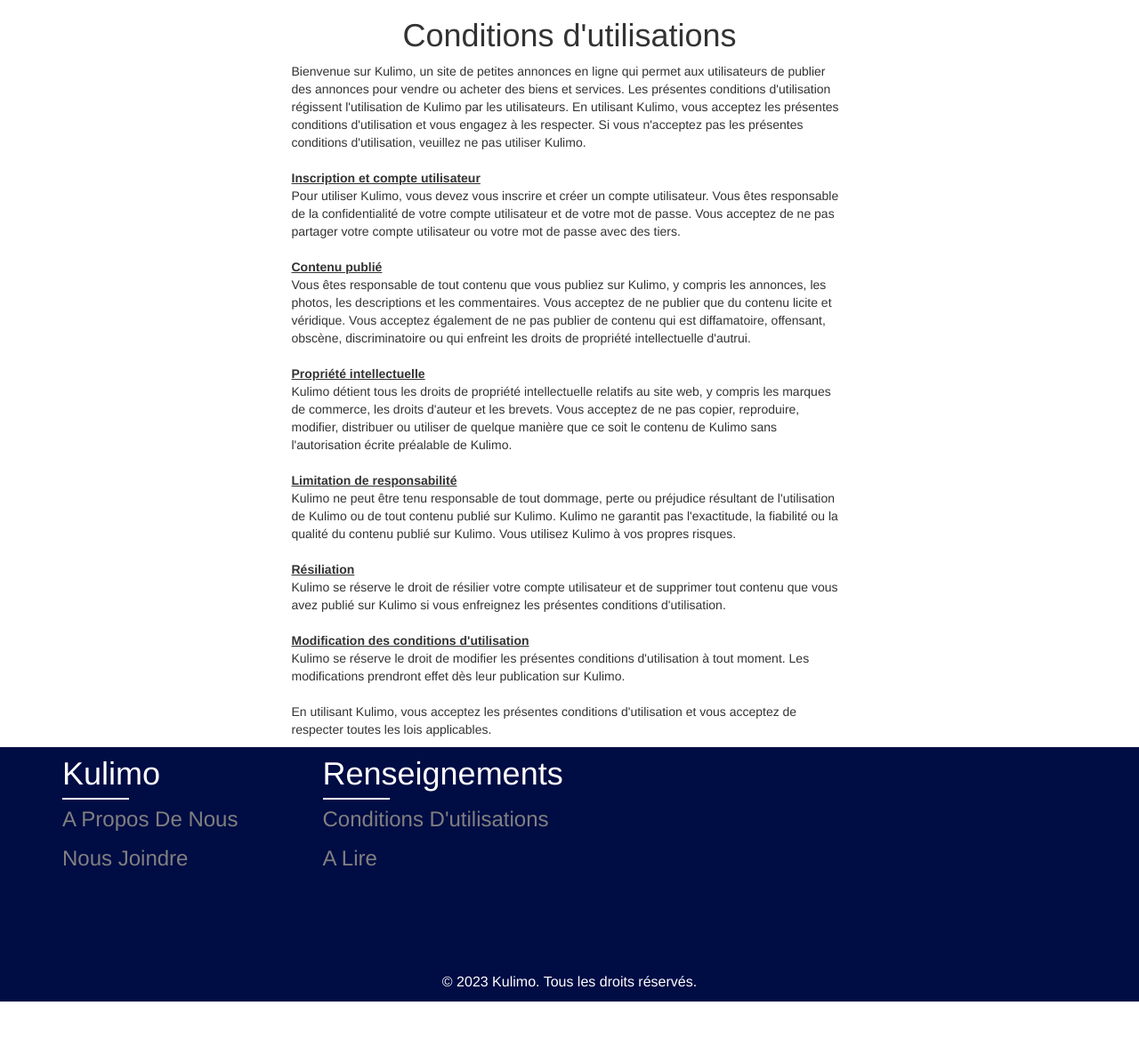
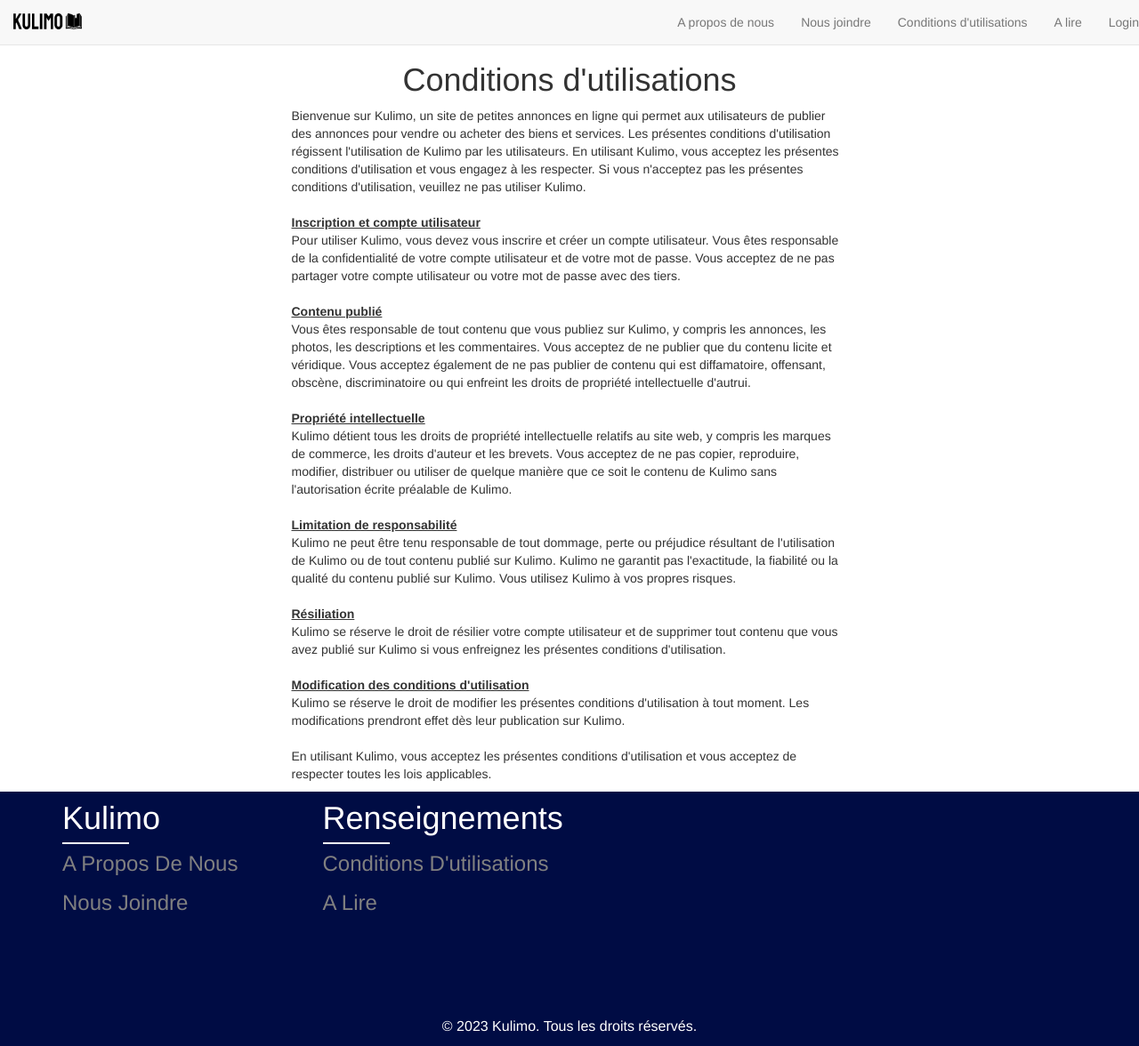
Before and after one commit to bmorin2913/Kulimo, a Django app: page /accueil/conditions-d-utilisation in a window 1280 px wide. Shown: the whole page at 89% size. Before the commit the page ends 1126 px from the top, so only its background shows below. Run offline with Django 4.2, Linux system fonts and the light colour scheme; some libraries are stand-ins or nearby versions.

Commit message:
navbar beau et partout

```diff
--- a/Kulimo/accueil/templates/conditions_utilisations.html
+++ b/Kulimo/accueil/templates/conditions_utilisations.html
@@ -12,10 +12,11 @@
   </head>
 
   <body>
+    {% include 'navbar.html' %}
     {% block content %}
 
      <header>
-       <h1>Conditions d'utilisations</h1>
+       <h1 style="padding-top: 50px;">Conditions d'utilisations</h1>
      </header>
 
      <div class="row">
--- a/Kulimo/accueil/templates/login.html
+++ b/Kulimo/accueil/templates/login.html
@@ -3,6 +3,8 @@
 {% load static %}
 {% block content %}
 {% load crispy_forms_tags %}
+
+
 <!--Login-->
 <div class="container py-5">
   <h1>Se connecter</h1>
--- a/Kulimo/accueil/templates/navbar.html
+++ b/Kulimo/accueil/templates/navbar.html
@@ -3,7 +3,7 @@
 <!DOCTYPE html>
 <html lang="en">
 <head>
-  <!-- Theme Made By www.w3schools.com - No Copyright -->
+  <link rel="stylesheet" href="{% static './css/style.css' %}">
   <style>
   </style>
 </head>
@@ -21,11 +21,10 @@
           </div>
           <div class="collapse navbar-collapse" id="myNavbar">
             <ul class="nav navbar-nav navbar-right">
-              <li><a href="#about">ABOUT</a></li>
-              <li><a href="#services">SERVICES</a></li>
-              <li><a href="#portfolio">PORTFOLIO</a></li>
-              <li><a href="#pricing">PRICING</a></li>
-              <li><a href="#contact">CONTACT</a></li>
+              <li><a href="a_propos_de_nous">A propos de nous</a></li>
+              <li><a href="nous_joindre">Nous joindre</a></li>
+              <li><a href="conditions-d-utilisation">Conditions d'utilisations</a></li>
+              <li><a href="a_lire">A lire</a></li>
 
               {% if user.is_authenticated %}
 
--- a/Kulimo/accueil/templates/nous_joindre.html
+++ b/Kulimo/accueil/templates/nous_joindre.html
@@ -15,10 +15,11 @@
   </head>
 
   <body>
+    {% include 'navbar.html' %}
     {% block content %}
 
     <header>
-      <h1>Nous rejoindre</h1>
+      <h1 style="padding-top: 50px;">Nous rejoindre</h1>
       </header>
         <div class="row test">
          <div class = "col-md-1"></div>
```
